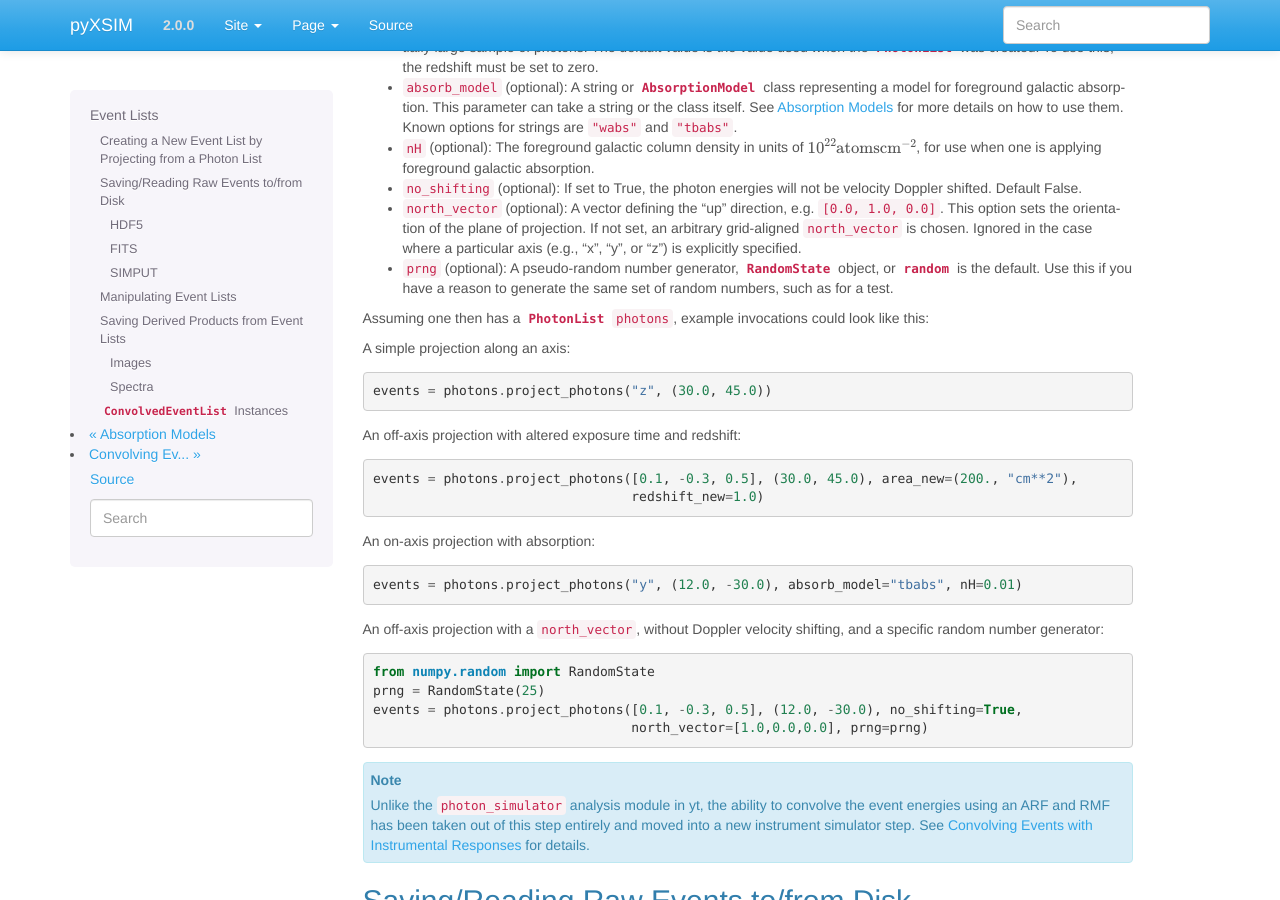
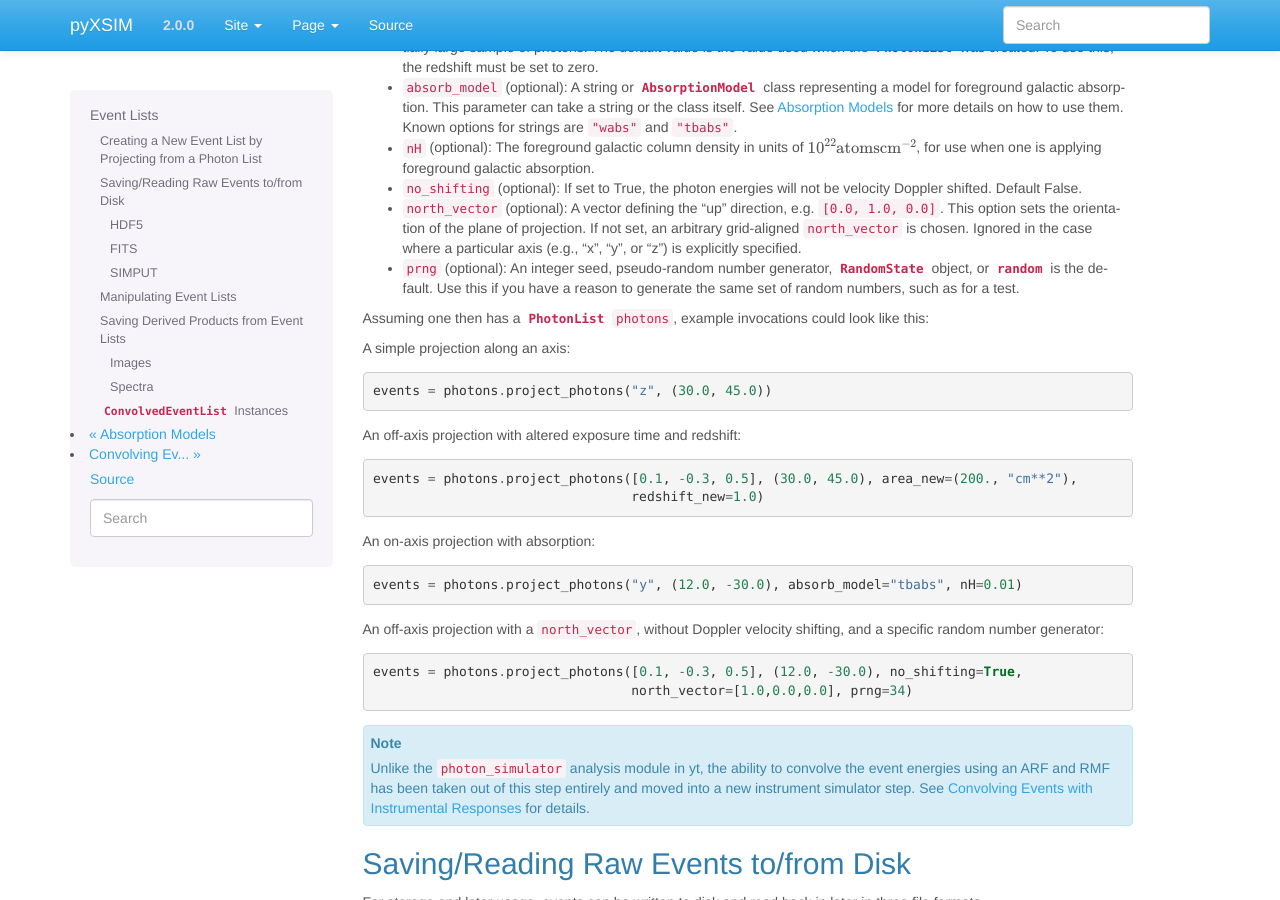
Before and after one commit to jzuhone/pyxsim, a Sphinx documentation site: the page built from doc/source/event_lists.rst, in a window 1280 px wide and 900 px high, scrolled down 608 px. Built offline with Sphinx 7.4.7, drawn with Linux system fonts in a browser that asks for light colours.

Commit message:
New event list docs

```diff
--- a/doc/source/event_lists.rst
+++ b/doc/source/event_lists.rst
@@ -45,9 +45,9 @@ arguments to customize the resulting projection. The arguments are:
   This option sets the orientation of the plane of projection. If not set, an arbitrary grid-aligned
   ``north_vector`` is chosen. Ignored in the case where a particular axis (e.g., "x", "y", or "z") is
   explicitly specified.
-* ``prng`` (optional): A pseudo-random number generator, :class:`~numpy.random.RandomState` object, or
-  :mod:`~numpy.random` is the default. Use this if you have a reason to generate the same set of random
-  numbers, such as for a test.
+* ``prng`` (optional): An integer seed, pseudo-random number generator, :class:`~numpy.random.RandomState`
+  object, or :mod:`~numpy.random` is the default. Use this if you have a reason to generate the same
+  set of random numbers, such as for a test.
 
 Assuming one then has a :class:`~pyxsim.photon_list.PhotonList` ``photons``, example invocations could look
 like this:
@@ -76,10 +76,8 @@ and a specific random number generator:
 
 .. code-block:: python
 
-    from numpy.random import RandomState
-    prng = RandomState(25)
     events = photons.project_photons([0.1, -0.3, 0.5], (12.0, -30.0), no_shifting=True,
-                                     north_vector=[1.0,0.0,0.0], prng=prng)
+                                     north_vector=[1.0,0.0,0.0], prng=34)
 
 .. note::
 
```
